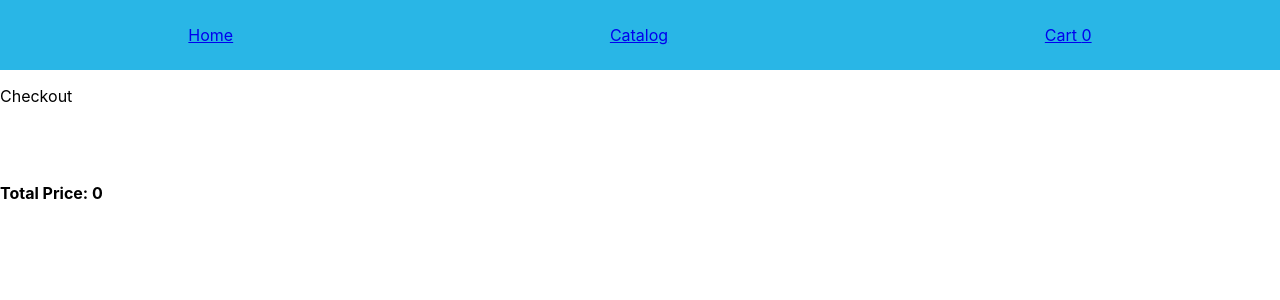
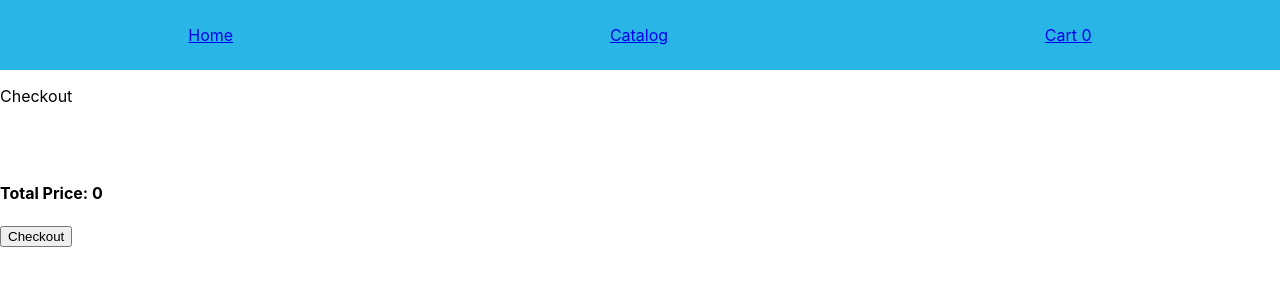
Before and after one commit to S460s/shopping-cart, a React (Create React App) app: page /checkout in a window 1280 px wide. Shown: the top 300 px of the page. Built offline with nearby package versions, Linux system fonts and the light colour scheme.

Commit message:
Checkout is possible

```diff
--- a/src/components/Checkout.js
+++ b/src/components/Checkout.js
@@ -3,7 +3,7 @@ import { ProductsContext } from '../Routes';
 import ProductCard from './ProductCard';
 import '../styles/Catalog.css';
 const Checkout = () => {
-	const { products } = useContext(ProductsContext);
+	const { products, setCount } = useContext(ProductsContext);
 	console.log(products);
 
 	const itemComponents = products.items.map((item) => {
@@ -13,11 +13,22 @@ const Checkout = () => {
 		return null;
 	});
 
+	const handleCheckout = () => {
+		alert(
+			`Thanks for shopping! Your total spending is ${products.totalPrice()} .`
+		);
+		products.items.forEach((item) => {
+			item.amount = 0;
+		});
+		setCount(products.totalAmount());
+	};
+
 	return (
 		<div>
 			<p>Checkout</p>
 			<div className='catalog'>{itemComponents}</div>
 			<h4>Total Price: {products.totalPrice()}</h4>
+			<button onClick={handleCheckout}>Checkout</button>
 		</div>
 	);
 };
```
